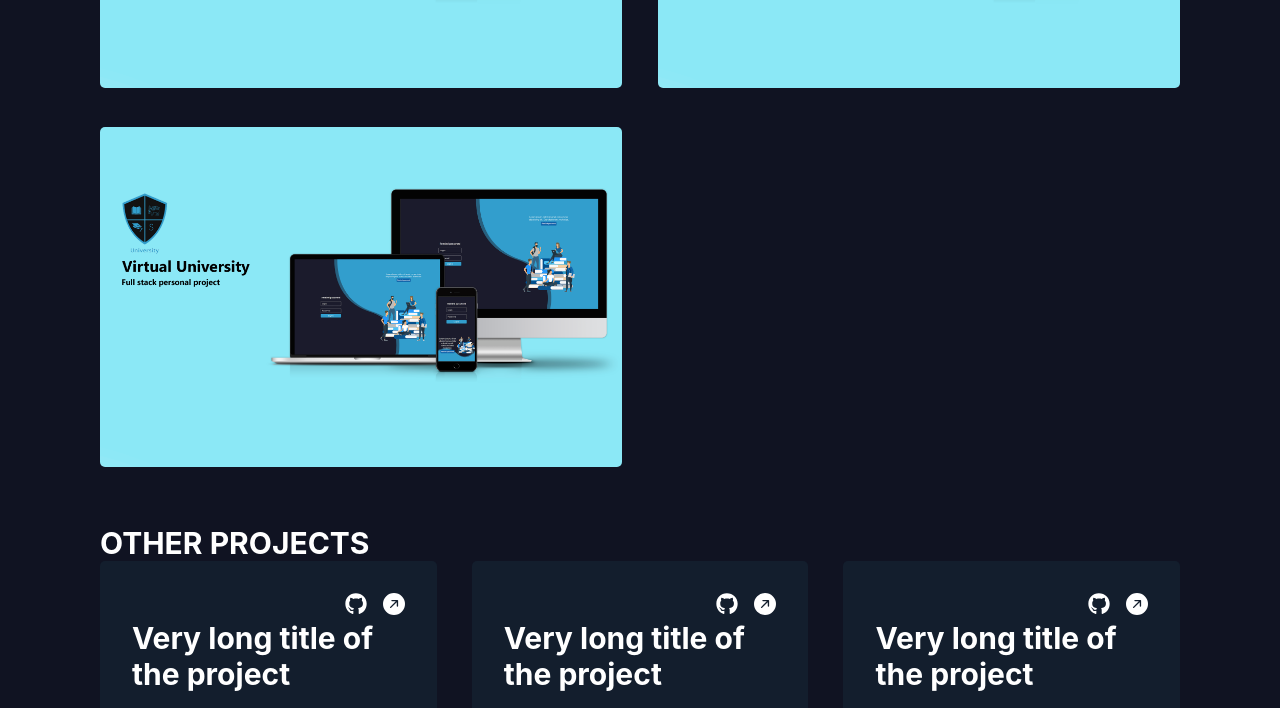
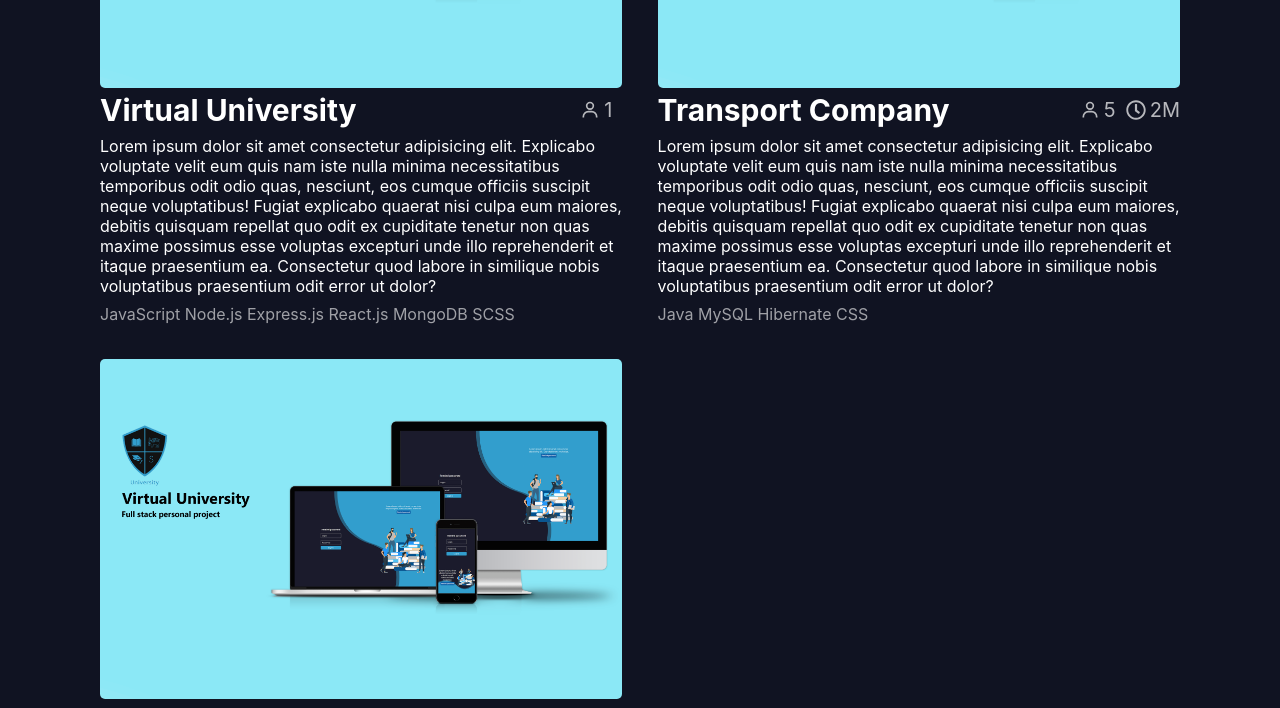
Before and after one commit to LeCarteloo/Portfolio, a React (Create React App) app in the folder client/: page / in a window 1280 px wide. Shown: the part 1267-1975 px from the top of the page. Built offline with nearby package versions, Linux system fonts and the light colour scheme; a web font is replaced by a local one.

Commit message:
Updated FeaturedProject component, added footer to ProjectPage

```diff
--- a/client/src/components/projects/FeaturedProject.jsx
+++ b/client/src/components/projects/FeaturedProject.jsx
@@ -1,27 +1,35 @@
 import { Link } from "react-router-dom";
+import { FaRegClock } from "react-icons/fa";
+import { BiUser } from "react-icons/bi";
 
 const FeaturedProject = ({ project }) => {
   return (
-    <Link to={`projects/${project._id}`} state={project}>
-      <figure className="fproject" tabIndex={1}>
-        <div className="fproject__info">
-          <h1 className="fproject__name">{project.name}</h1>
-          <div className="fproject__stack">
-            {project.technologies.map((tech) => (
-              <img
-                key={tech.name}
-                className={"stack__icon"}
-                src={`/icons/${tech.icon}.svg`}
-                width="48px"
-                height="48px"
-                alt={tech.name}
-              />
-            ))}
+    <figure className="fproject">
+      <Link to={`projects/${project._id}`} state={project}>
+        <img className="fproject__photo" src={project.photo} />
+        <figcaption>
+          <div className="fproject__title">
+            <h2>{project.name}</h2>
+            <div className="fproject__info">
+              <span>
+                <BiUser />
+                {project.team}
+              </span>
+              {project.time && (
+                <span>
+                  <FaRegClock />
+                  {project.time}
+                </span>
+              )}
+            </div>
           </div>
-        </div>
-        <img className="fproject__photo" src={project.photo} />
-      </figure>
-    </Link>
+          <p className="fproject__desc">{project.desc}</p>
+          <p className="fproject__stack">
+            {project.technologies.map((tech) => tech.name + " ")}
+          </p>
+        </figcaption>
+      </Link>
+    </figure>
   );
 };
 
--- a/client/src/components/projects/ProjectPage.jsx
+++ b/client/src/components/projects/ProjectPage.jsx
@@ -1,9 +1,7 @@
 import "../../styles/projectPage.scss";
-import { FaReact, FaSass } from "react-icons/fa";
-import { SiPostman } from "react-icons/si";
 import TeamItem from "./TeamItem";
 import { useState, useEffect } from "react";
-import { useParams } from "react-router-dom";
+import { Link, useParams } from "react-router-dom";
 import ProjectsJSON from "../../db/projects.json";
 import SectionTitle from "./SectionTitle";
 
@@ -29,7 +27,7 @@ const ProjectPage = () => {
     };
 
     getContributors();
-  }, []);
+  }, [params.id]);
 
   return (
     <main className="main showcase">
@@ -101,6 +99,13 @@ const ProjectPage = () => {
           ))}
         </div>
       </section>
+      <footer>
+        {ProjectsJSON.map((project) => (
+          <Link to={`/projects/${project._id}`}>
+            <span>{project.name}</span>
+          </Link>
+        ))}
+      </footer>
     </main>
   );
 };
--- a/client/src/db/projects.json
+++ b/client/src/db/projects.json
@@ -10,6 +10,18 @@
     },
     "technologies": [
       {
+        "name": "JavaScript",
+        "icon": "javascript"
+      },
+      {
+        "name": "Node.js",
+        "icon": "node"
+      },
+      {
+        "name": "Express.js",
+        "icon": "express"
+      },
+      {
         "name": "React.js",
         "icon": "react"
       },
@@ -18,15 +30,7 @@
         "icon": "mongodb"
       },
       {
-        "name": "Node.js",
-        "icon": "node"
-      },
-      {
-        "name": "JavaScript",
-        "icon": "javascript"
-      },
-      {
-        "name": "Scss.js",
+        "name": "SCSS",
         "icon": "scss"
       }
     ],
@@ -38,8 +42,13 @@
       {
         "name": "Git",
         "icon": "git"
+      },
+      {
+        "name": "Nodemon",
+        "icon": "nodemon"
       }
     ],
+    "team": "1",
     "colors": ["#339fcd", "#1164aa", "#302c3c", "#2f3142", "#1c1c2c"],
     "content": "empty",
     "desc": "Lorem ipsum dolor sit amet consectetur adipisicing elit. Explicabo voluptate velit eum quis nam iste nulla minima necessitatibus temporibus odit odio quas, nesciunt, eos cumque officiis suscipit neque voluptatibus! Fugiat explicabo quaerat nisi culpa eum maiores, debitis quisquam repellat quo odit ex cupiditate tenetur non quas maxime possimus esse voluptas excepturi unde illo reprehenderit et itaque praesentium ea. Consectetur quod labore in similique nobis voluptatibus praesentium odit error ut dolor?",
@@ -55,12 +64,12 @@
     },
     "technologies": [
       {
+        "name": "Java",
+        "icon": "java"
+      },
+      {
         "name": "MySQL",
         "icon": "mysql"
-      },
-      {
-        "name": "Java",
-        "icon": "java"
       },
       {
         "name": "Hibernate",
@@ -77,6 +86,8 @@
         "icon": "git"
       }
     ],
+    "team": "5",
+    "time": "2M",
     "colors": ["#ffa500", "#d82020", "#302c3c", "#121212", "#ffffff"],
     "content": "empty",
     "desc": "Lorem ipsum dolor sit amet consectetur adipisicing elit. Explicabo voluptate velit eum quis nam iste nulla minima necessitatibus temporibus odit odio quas, nesciunt, eos cumque officiis suscipit neque voluptatibus! Fugiat explicabo quaerat nisi culpa eum maiores, debitis quisquam repellat quo odit ex cupiditate tenetur non quas maxime possimus esse voluptas excepturi unde illo reprehenderit et itaque praesentium ea. Consectetur quod labore in similique nobis voluptatibus praesentium odit error ut dolor?",
@@ -108,12 +119,12 @@
         "icon": "lodash"
       },
       {
+        "name": "Socket.io",
+        "icon": "socketio"
+      },
+      {
         "name": "CSS",
         "icon": "css"
-      },
-      {
-        "name": "Socket.io",
-        "icon": "socketio"
       },
       {
         "name": "Jest.js",
@@ -130,6 +141,7 @@
         "icon": "nodemon"
       }
     ],
+    "team": "1",
     "colors": ["#4caf50", "#302c3c", "#121212"],
     "content": "empty",
     "desc": "Lorem ipsum dolor sit amet consectetur adipisicing elit. Explicabo voluptate velit eum quis nam iste nulla minima necessitatibus temporibus odit odio quas, nesciunt, eos cumque officiis suscipit neque voluptatibus! Fugiat explicabo quaerat nisi culpa eum maiores, debitis quisquam repellat quo odit ex cupiditate tenetur non quas maxime possimus esse voluptas excepturi unde illo reprehenderit et itaque praesentium ea. Consectetur quod labore in similique nobis voluptatibus praesentium odit error ut dolor?",
--- a/client/src/styles/projectPage.scss
+++ b/client/src/styles/projectPage.scss
@@ -1,4 +1,5 @@
 @use "_global" as global;
+@use "_anim" as anim;
 
 .showcase {
   section {
@@ -47,6 +48,18 @@
   }
   &__team {
     width: 100%;
+  }
+
+  footer {
+    display: flex;
+    flex-direction: row;
+    flex-wrap: wrap;
+    text-align: center;
+    gap: 2em;
+    span {
+      opacity: 0.6;
+      @include anim.underline;
+    }
   }
 }
 
--- a/client/src/styles/projects.scss
+++ b/client/src/styles/projects.scss
@@ -6,42 +6,51 @@
   cursor: pointer;
   opacity: 1;
   border-radius: global.$border-radius;
+  transition: ease-in-out 0.2s;
 
-  &__info {
-    border-radius: 4px;
-    padding: 3em;
-    width: calc(100% - 6em);
-    height: calc(100% - 6em - 4px);
-    background-color: rgba($color: #000000, $alpha: 0.9);
-    position: absolute;
-    display: none;
-  }
-
-  &__name {
-    text-align: center;
-  }
-
-  &__stack {
-    margin: 2.5em 0 7em 0;
-    display: flex;
-    justify-content: center;
-    flex-wrap: wrap;
-    gap: 2em;
-    // &__icon {
-    //   color: global.$font-color;
-    // }
-  }
-
-  &:hover {
-    .fproject__info {
-      display: block;
-    }
+  &:hover,
+  &:focus-within {
+    transform: scale(1.02);
   }
 
   &__photo {
     border-radius: global.$border-radius;
     width: 100%;
     height: auto;
+  }
+
+  figcaption {
+    display: flex;
+    flex-direction: column;
+  }
+
+  &__title {
+    display: flex;
+    align-items: center;
+    justify-content: space-between;
+    margin-bottom: 0.5em;
+  }
+
+  &__info {
+    opacity: 0.7;
+    display: flex;
+    span {
+      display: flex;
+      align-items: center;
+      gap: 0.2em;
+      &:first-child {
+        margin-right: 0.5em;
+      }
+      font-size: 20px;
+    }
+  }
+
+  &__desc {
+    margin-bottom: 0.5em;
+  }
+
+  &__stack {
+    opacity: 0.6;
   }
 }
 
```
